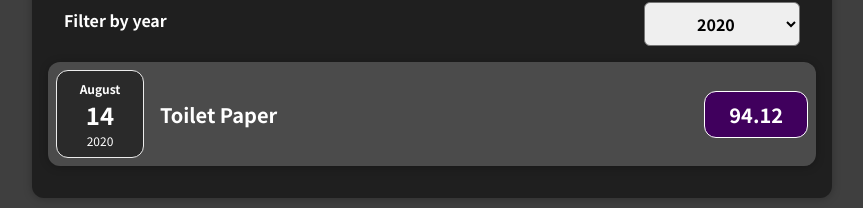
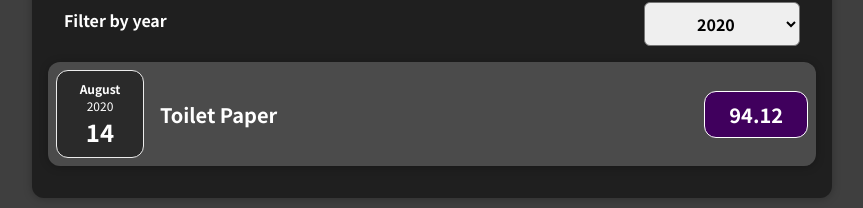
Before and after one commit to apeksha2697/practicejs, a React (Create React App) app: page / in a window 1280 px wide. Shown: the part 366-574 px from the top of the page, without its empty margins (208-1071 px from the left). Built offline with nearby package versions, Linux system fonts and the light colour scheme.

Commit message:
modified expense date

```diff
--- a/src/components/Expenses/ExpenseDate.js
+++ b/src/components/Expenses/ExpenseDate.js
@@ -1,17 +1,19 @@
+import React from 'react';
+
 import './ExpenseDate.css';
 
-const ExpenseDate = (props) =>{
-  const month = props.date.toLocaleString('en-US', {month: 'long'});
-  const day = props.date.toLocaleString('en-Us', {day: '2-digit'});
+const ExpenseDate = (props) => {
+  const month = props.date.toLocaleString('en-US', { month: 'long' });
+  const day = props.date.toLocaleString('en-US', { day: '2-digit' });
   const year = props.date.getFullYear();
 
-  return(
-    <div className="expense-date">
-      <div className="expense-date__month">{month}</div>
-      <div className="expense-date__day">{day}</div>
-      <div className="expense-date__year">{year}</div>
+  return (
+    <div className='expense-date'>
+      <div className='expense-date__month'>{month}</div>
+      <div className='expense-date__year'>{year}</div>
+      <div className='expense-date__day'>{day}</div>
     </div>
   );
-}
+};
 
 export default ExpenseDate;
```
